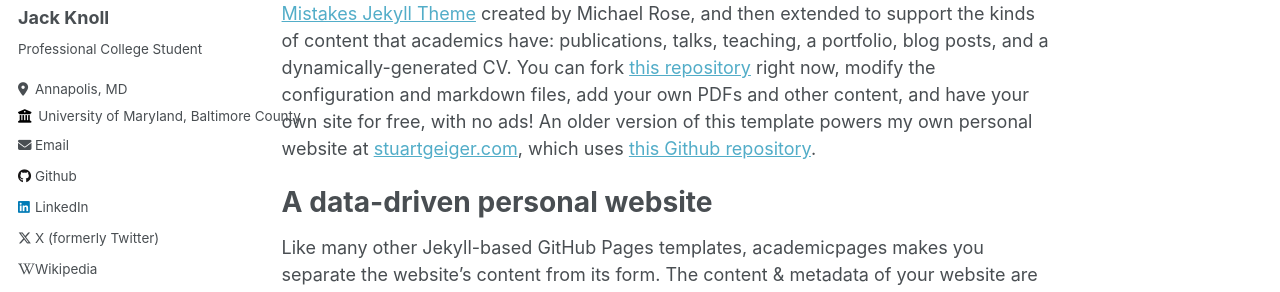
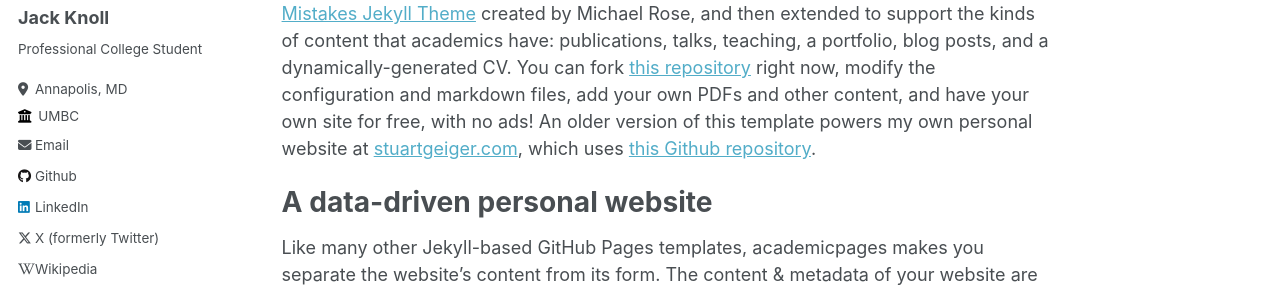
Before and after one commit to jakjr2000/jakjr2000.github.io, a Jekyll site: the page built from _pages/about.md, in a window 1280 px wide. Shown: the part 264-556 px from the top of the page. Built offline with Jekyll 4.4.1, drawn with Linux system fonts in a browser that asks for light colours.

Commit message:
Update _config.yml

```diff
--- a/_config.yml
+++ b/_config.yml
@@ -26,8 +26,7 @@ author:
   pronouns         : # example: "he/him"
   bio              : "Professional College Student"
   location         : "Annapolis, MD"
-  employer         : "University of Maryland,
-  Baltimore County"
+  employer         : "UMBC"
   url              : # URL
   email            : "jknoll1@umbc.edu"
 
```
